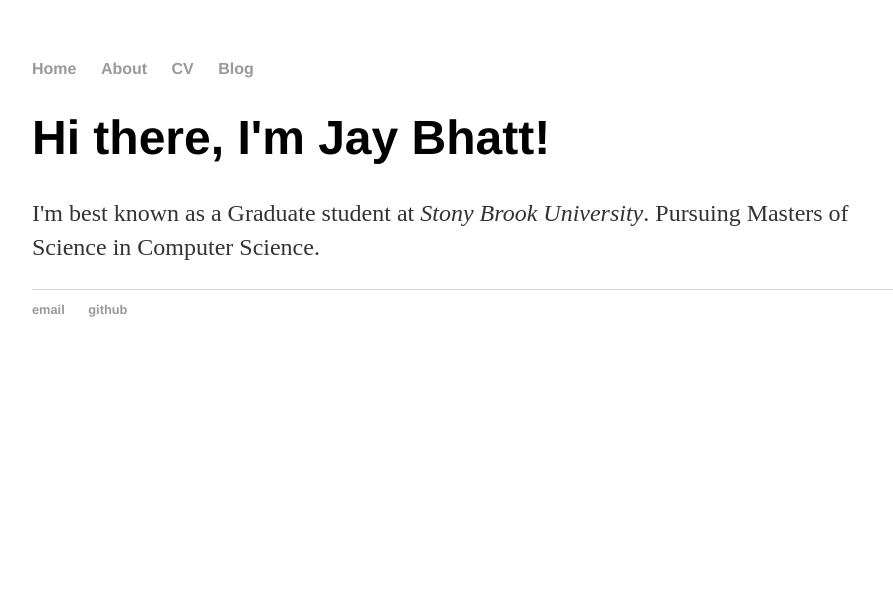
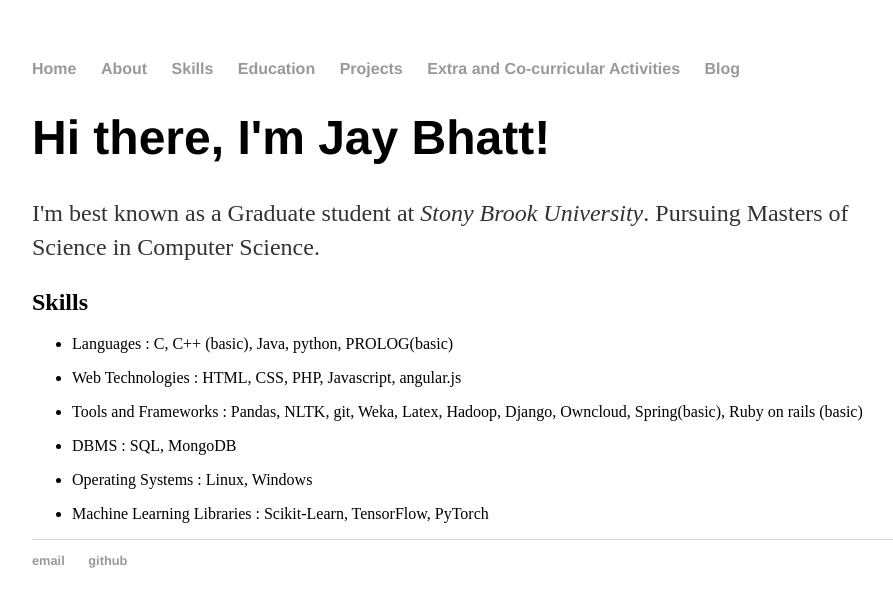
Before and after one commit to jay-z007/jay-z007.github.io, a Jekyll site: the page built from index.html, in a window 1280 px wide. Shown: the top 607 px of the page, without its empty margins (160-1053 px from the left). Built offline with Jekyll 4.4.1, drawn with Linux system fonts in a browser that asks for light colours; nearby versions of some CDN libraries.

Commit message:
Added content and refactored the code

```diff
--- a/_config.yml
+++ b/_config.yml
@@ -1,3 +1,4 @@
 name: Jay Bhatt, Portfolio
+author: Jay Bhatt
 markdown: kramdown
 permalink: /blog/:year/:month/:day/:title
--- /dev/null
+++ b/_data/skills.yml
@@ -0,0 +1,17 @@
+- type: Languages
+  list: C, C++ (basic), Java, python, PROLOG(basic)
+
+- type: Web Technologies
+  list: HTML, CSS, PHP, Javascript, angular.js
+
+- type: Tools and Frameworks
+  list: Pandas, NLTK, git, Weka, Latex, Hadoop, Django, Owncloud, Spring(basic), Ruby on rails (basic)
+
+- type: DBMS
+  list: SQL, MongoDB
+
+- type: Operating Systems
+  list: Linux, Windows
+
+- type: Machine Learning Libraries
+  list: Scikit-Learn, TensorFlow, PyTorch
--- /dev/null
+++ b/_includes/head.html
@@ -0,0 +1,14 @@
+<head>
+    <title>{{ page.title }}</title>
+    <!-- link to main stylesheet -->
+    <link rel="stylesheet" type="text/css" href={{ "/assets/css/main.css" | relative_url }}>
+
+    <!-- Required meta tags -->
+    <meta charset="utf-8">
+    <meta name="viewport" content="width=device-width, initial-scale=1, shrink-to-fit=no">
+
+    <!-- Bootstrap CSS -->
+    <!-- <link rel="stylesheet" href="https://maxcdn.bootstrapcdn.com/bootstrap/4.0.0-beta.3/css/bootstrap.min.css" integrity="sha384-Zug+QiDoJOrZ5t4lssLdxGhVrurbmBWopoEl+M6BdEfwnCJZtKxi1KgxUyJq13dy"
+        crossorigin="anonymous"> -->
+
+</head>
--- /dev/null
+++ b/_includes/scripts.html
@@ -0,0 +1,6 @@
+<script src="https://code.jquery.com/jquery-3.2.1.slim.min.js" integrity="sha384-KJ3o2DKtIkvYIK3UENzmM7KCkRr/rE9/Qpg6aAZGJwFDMVNA/GpGFF93hXpG5KkN"
+    crossorigin="anonymous"></script>
+<script src="https://cdnjs.cloudflare.com/ajax/libs/popper.js/1.12.9/umd/popper.min.js" integrity="sha384-ApNbgh9B+Y1QKtv3Rn7W3mgPxhU9K/ScQsAP7hUibX39j7fakFPskvXusvfa0b4Q"
+    crossorigin="anonymous"></script>
+<script src="https://maxcdn.bootstrapcdn.com/bootstrap/4.0.0-beta.3/js/bootstrap.min.js" integrity="sha384-a5N7Y/aK3qNeh15eJKGWxsqtnX/wWdSZSKp+81YjTmS15nvnvxKHuzaWwXHDli+4"
+    crossorigin="anonymous"></script>
--- a/_layouts/default.html
+++ b/_layouts/default.html
@@ -1,29 +1,54 @@
 <!DOCTYPE html>
 <html>
-		<head>
-			<title>{{ page.title }}</title>
-			<!-- link to main stylesheet -->
-			<link rel="stylesheet" type="text/css" href="/css/main.css">
-		</head>
+
+{% include head.html %}
+
 <body>
 	<nav>
 		<ul>
-	        		<li><a href="/">Home</a></li>
-		        	<li><a href="/about">About</a></li>
-	        		<li><a href="/cv">CV</a></li>
-	        		<li><a href="/blog">Blog</a></li>
+			<li>
+				<a href="#">Home</a>
+			</li>
+			<li>
+				<a href="#about">About</a>
+			</li>
+			<li>
+				<a href="#skills">Skills</a>
+			</li>
+			<li>
+				<a href="#education">Education</a>
+			</li>
+			<li>
+				<a href="#projects">Projects</a>
+			</li>
+			<li>
+				<a href="#extra">Extra and Co-curricular Activities</a>
+			</li>
+
+			<li>
+				<a href="/blog">Blog</a>
+			</li>
 		</ul>
 	</nav>
 	<div class="container">
 
 		{{ content }}
 
-			</div><!-- /.container -->
+	</div>
+	<!-- /.container -->
 	<footer>
 		<ul>
-	        		<li><a href="mailto:jbhatt@cs.stonybrook.edu">email</a></li>
-	        		<li><a href="https://github.com/jay-z007">github</a></li>
+			<li>
+				<a href="mailto:jbhatt@cs.stonybrook.edu">email</a>
+			</li>
+			<li>
+				<a href="https://github.com/jay-z007">github</a>
+			</li>
 		</ul>
 	</footer>
+
+	{% include scripts.html %}
+
 </body>
+
 </html>
--- a/blog/index.html
+++ b/blog/index.html
@@ -1,8 +1,7 @@
 ---
 layout: default
-title: Jay Bhatt's Blog
 ---
-	<h1>{{ page.title }}</h1>
+	<h1>{{ site.author }}'s Blog</h1>
 	<ul class="posts">
 
 	  {% for post in site.posts %}
--- a/index.html
+++ b/index.html
@@ -3,6 +3,16 @@ layout: default
 title: Jay Bhatt
 ---
 <div class="blurb">
-	<h1>Hi there, I'm Jay Bhatt!</h1>
+	<h1>Hi there, I'm {{site.author}}!</h1>
 	<p>I'm best known as a Graduate student at <em>Stony Brook University</em>. Pursuing Masters of Science in Computer Science.</p>
 </div><!-- /.blurb -->
+
+<div class="blurb">
+	<h2>Skills</h1>
+	{% for skill in site.data.skills %}
+	<ul>
+		<li>{{skill.type}} : {{skill.list}}</li>
+	</ul>
+	{% endfor %}
+</div>
+<!-- /.blurb -->
```
Also changed, not shown: _data/education.yml (added, +34 -0 lines), _data/extra.yml (added, +12 -0 lines), _data/projects.yml (added, +54 -0 lines), assets/css/main.css (renamed from css/main.css), 1 other file. Lines whose indentation alone changed are shown as unchanged.
